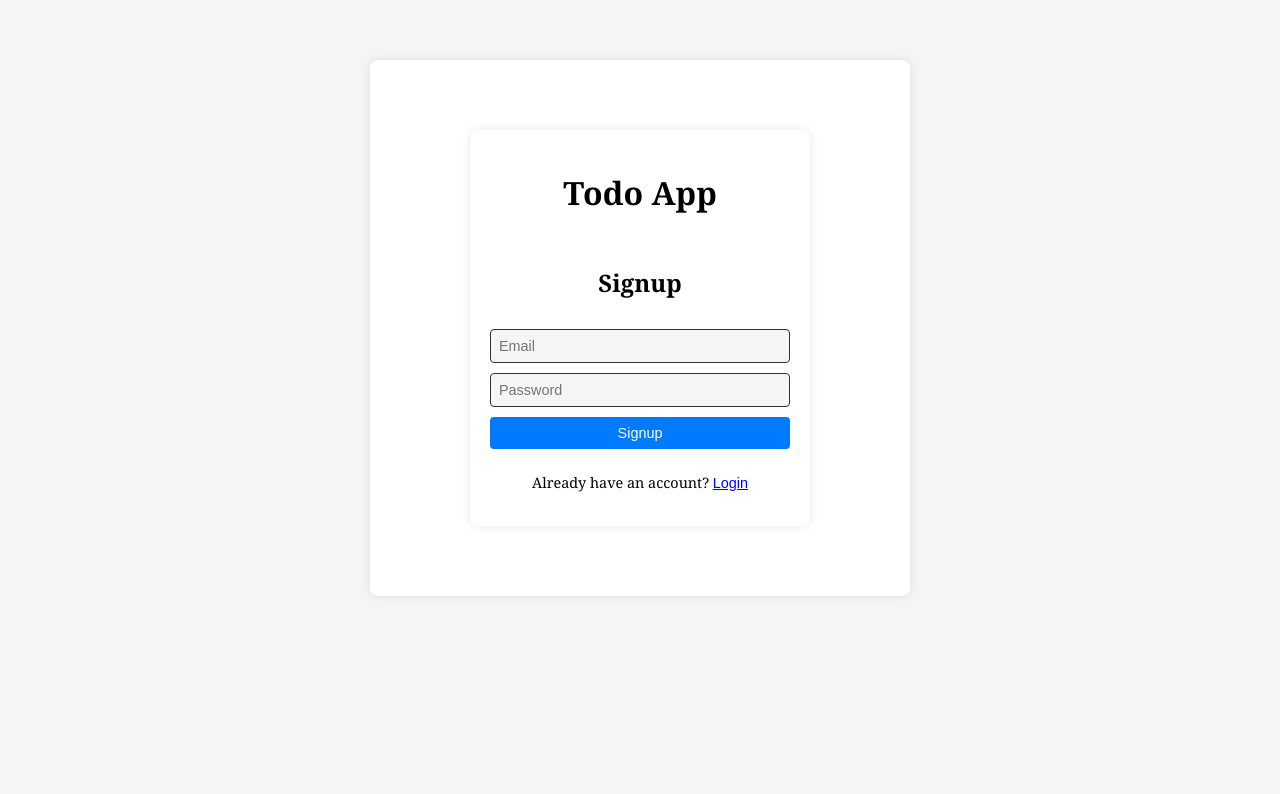
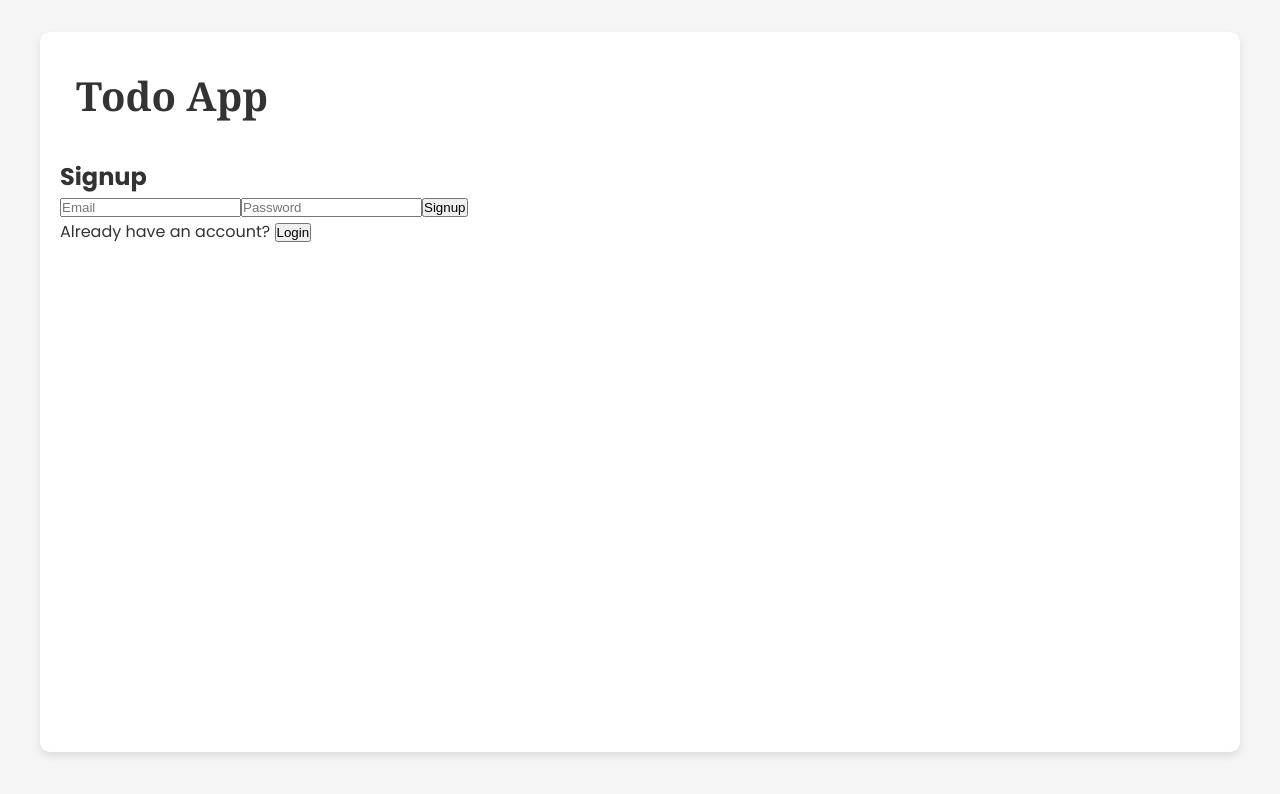
Before and after one commit to Krishna23002/mern-todo-app, a React (Create React App) app in the folder frontend/: page / in a window 1280 px wide. Shown: the top 794 px of the page. Built offline with nearby package versions, Linux system fonts and the light colour scheme.

Commit message:
Frontend change

```diff
--- a/frontend/public/index.html
+++ b/frontend/public/index.html
@@ -1,14 +1,17 @@
 <!DOCTYPE html>
 <html lang="en">
+
 <head>
   <meta charset="utf-8" />
   <link rel="icon" href="%PUBLIC_URL%/favicon.ico" />
   <meta name="viewport" content="width=device-width, initial-scale=1" />
   <meta name="theme-color" content="#000000" />
-    <meta
-      name="description"
-      content="Web site created using create-react-app"
-    />
+  <meta name="description" content="Web site created using create-react-app" />
+  <link rel="preconnect" href="https://fonts.googleapis.com">
+  <link rel="preconnect" href="https://fonts.gstatic.com" crossorigin>
+  <link href="https://fonts.googleapis.com/css2?family=Poppins:wght@100;200;300;400;500;600;700;800;900&display=swap"
+    rel="stylesheet">
+  <link rel="stylesheet" href="https://cdnjs.cloudflare.com/ajax/libs/font-awesome/6.5.1/css/all.min.css" />
   <link rel="apple-touch-icon" href="%PUBLIC_URL%/logo192.png" />
   <!--
       manifest.json provides metadata used when your web app is installed on a
@@ -26,6 +29,7 @@
     -->
   <title>React App</title>
 </head>
+
 <body>
   <noscript>You need to enable JavaScript to run this app.</noscript>
   <div id="root"></div>
@@ -40,4 +44,5 @@
       To create a production bundle, use `npm run build` or `yarn build`.
     -->
 </body>
+
 </html>
--- a/frontend/src/App.css
+++ b/frontend/src/App.css
@@ -1,121 +1,118 @@
+*{
+  padding: 0;
+  margin: 0;
+  box-sizing: border-box;
+}
+
 body {
   background-color: #f5f5f5;
+  color: #333;
+}
+
+.container {
+  max-width: 1200px;
+  margin: 2rem auto;
+  padding: 20px;
+  background-color: white;
+  min-height: 90vh;
+  border-radius: 10px;
+  box-shadow: 0 4px 8px rgba(0, 0, 0, 0.1);
+}
+
+.container h1 {
+  font-size: 2.5rem;
+  padding: 1rem;
+  margin-bottom: 20px;
   font-family:Georgia, 'Times New Roman', Times, serif;
 }
 
-.container {
-  max-width: 500px;
-  margin: 60px auto;
-  background: #ffffff;
-  padding: 20px;
-  border-radius: 8px;
-  box-shadow: 0 0 10px rgba(0, 0, 0, 0.1);
+.top-buttons {
+  display: flex;
+  justify-content: flex-end;
 }
 
-h1 {
-  text-align: center;
+.logoutButton, .clear-btn, .theme-btn {
+  cursor: pointer;
+  margin: 0.5rem;
 }
+
+.logoutButton {
+  background: transparent;
+  border: none;
+  color: #9CA3AF;
+  font-size: 14px;
+}
+
+.logoutButton:hover {
+  color: #111;
+}
+
+.clear-btn {
+  background: transparent;
+  border: none;
+  color: #6B7280;
+  font-size: 14px;
+}
+
+.clear-btn:hover {
+  color: #111;
+}
+
+
+.theme-btn {
+  background: #F3F4F6;
+  color: #374151;
+  border: none;
+  padding: 6px 12px;
+  border-radius: 999px; /* pill */
+  font-size: 14px;
+}
+
 
 .input-box {
   display: flex;
-  justify-content: center;
-  gap: 10px;
-  margin-bottom: 2rem;
+  margin: 20px;
 }
 
 .input-box input {
-  padding: 8px;
-  border-radius: 4px;
-  font-size: 0.9rem;
-  border: 1px solid #333;
-  background-color: #f5f5f5;
+  flex: 1;
+  padding: 10px;
+  font-size: 1rem;
+  border: 1px solid #ccc;
+  border-radius: 5px 0 0 5px;
 }
 
 .input-box button {
+  padding: 10px 16px;
+  font-size: 1rem;
+  border: none;
+  background: #FAD342;
+color: #111;
+  border-radius: 0 5px 5px 0;
   cursor: pointer;
-  padding: 8px 16px;
-  font-size: 0.9rem;
-  background-color: #007bff;
-  color: white;
-  border: none;
-  border-radius: 4px;
 }
 
-ul {
-  margin: 0;           /* remove default margin */
-  padding: 0;          /* remove default padding */
-  list-style: none;    /* remove bullets */
+.todo-list {
+  list-style: none;
+  padding: 0;
 }
 
-
-li {
-  list-style: none;
+.todo-list li {
+  background-color: #f5f5f5;
+  margin-bottom: 10px;
+  padding: 15px;
+  border-radius: 5px;
   display: flex;
+  justify-content: space-between;
   align-items: center;
-  justify-content: space-between;
-  padding: 6px 0;
-  background-color: #f5f5f5;
-  margin: 1rem 0;
 }
 
-ul button {
-  cursor: pointer;
-  background: none;
-  border: none;
-}
-
-.logoutButton{
-    padding: 8px 16px;
-    border-radius: 4px;
-    border: none;
-    background-color: #007bff;
-    color: white;
-    margin-bottom: 1rem;
-}
-
-.authForm{
-    display: flex;
-    flex-direction: column;
-    gap: 10px;
-    max-width: 300px;
-    margin: 50px auto;
-    padding: 20px;
-    background-color: #ffffff;
-    border-radius: 8px;
-    box-shadow: 0 0 10px rgba(0, 0, 0, 0.1);
-    text-align: center;
-}
-
-.authForm input {
-    padding: 8px;
-    border-radius: 4px;
-    font-size: 0.9rem;
-    border: 1px solid #333;
-    background-color: #f5f5f5;
-}
-
-.authBtn {
-    cursor: pointer;
-    padding: 8px 16px;
-    font-size: 0.9rem;
-    background-color: #007bff;
-    color: white;
-    border: none;
-    border-radius: 4px;
-}
-
-.authForm p {
-    font-size: 0.9rem;
-}
-
-.link-btn {
-    background: none;
-  border: none;
-  color: blue;
-  text-decoration: underline;
-  cursor: pointer;
-  padding: 0;
-  font-size: 1em;
+.edit-input {
+  flex: 1;
+  padding: 8px;
+  font-size: 1rem;
+  border: 1px solid #ccc;
+  border-radius: 5px;
 }
 
 .completed {
@@ -123,42 +120,23 @@ ul button {
   color: gray;
 }
 
-.clear-btn {
-  margin-top: 10px;
-  padding: 8px 14px;
-  background: #ff4d4d;
-  color: white;
-  border: none;
-  border-radius: 5px;
-  cursor: pointer;
-  margin-left: 1rem;
+.dark {
+  background-color: #121212;
+  color: #e0e0e0;
 }
 
-.clear-btn:hover {
-  background: #e60000;
+.right button {
+  margin-left: 10px;
+  background: none;
+  border: none;
 }
 
-/* Dark mode */
-.container.dark {
-  background: #121212;
+.header {
+  display: flex;
+  align-items: center;
 }
 
-.container.dark h1{
-  color: #ffffff;
+.date-label {
+  font-size: 14px;
+  color: #6B7280; /* soft gray */
 }
-
-.theme-btn {
-  margin-top: 10px;
-  padding: 8px 14px;
-  background: #333;
-  color: white;
-  border: none;
-  border-radius: 5px;
-  cursor: pointer;
-  margin-left: 1rem;
-}
-
-.container.dark .theme-btn{
-  background: #f5f5f5;
-  color: #121212;
-}
--- a/frontend/src/Todo.js
+++ b/frontend/src/Todo.js
@@ -6,6 +6,7 @@ const Todo = ({ token, setToken }) => {
   const [title, setTitle] = useState("");
   const [editId, setEditId] = useState(null);
   const [editTitle, setEditTitle] = useState("");
+  const [todayLabel, setTodayLabel] = useState("");
 
   const [isDark, setIsDark] = useState(
     localStorage.getItem("theme") === "dark"
@@ -18,6 +19,24 @@ const Todo = ({ token, setToken }) => {
       },
     }).then((res) => setTodos(res.data));
   }, [token]);
+
+  useEffect(() => {
+  if (!token) {
+    window.location.href = "/login";
+  }
+}, [token]);
+
+
+  useEffect(() => {
+    setTodayLabel(getTodayLabel());
+
+    const interval = setInterval(() => {
+      setTodayLabel(getTodayLabel());
+    }, 60000); // updates if day changes while app is open
+
+    return () => clearInterval(interval);
+  }, []);
+
 
   const addTodo = () => {
     axios.post(
@@ -74,7 +93,7 @@ const Todo = ({ token, setToken }) => {
       { title: editTitle },
       {
         headers: {
-            Authorization: `Bearer ${localStorage.getItem("token")}`,
+          Authorization: `Bearer ${token}`, // use the prop token
         },
       }
     )
@@ -89,11 +108,12 @@ const Todo = ({ token, setToken }) => {
     .catch((err) => console.error(err));
 };
 
+
 const clearAllTodos = () => {
   axios
     .delete("https://mern-todo-app-1-zxn7.onrender.com/todos", {
       headers: {
-          Authorization: `Bearer ${localStorage.getItem("token")}`,
+        Authorization: `Bearer ${token}`, // ✅ use prop instead of localStorage
       },
     })
     .then(() => {
@@ -112,16 +132,36 @@ const Todo = ({ token, setToken }) => {
     setToken("");
   };
 
+  function getTodayLabel() {
+    const today = new Date();
+
+    const formatter = new Intl.DateTimeFormat("en-US", {
+      weekday: "short",
+      day: "2-digit",
+      month: "short"
+    });
+
+    return formatter.format(today);
+  }
+
+
+
   return (
     <div className={`container ${isDark ? "dark" : ""}`}>
+      <div className="header">
         <h1>Todo App</h1>
-      <button onClick={logout} className="logoutButton">Logout</button>
+        <span className="date-label">{todayLabel}</span>
+      </div>
+
+      <div className="top-buttons">
         <button className="clear-btn" onClick={clearAllTodos}>
           Clear All
         </button>
         <button className="theme-btn" onClick={toggleTheme}>
           {isDark ? "Light Mode" : "Dark Mode"}
         </button>
+        <button onClick={logout} className="logoutButton">Logout</button>
+      </div>
 
 
 
@@ -161,12 +201,13 @@ const Todo = ({ token, setToken }) => {
 
             <div className="right">
               {editId === todo._id ? (
-                <button onClick={() => saveEdit(todo._id)}>💾</button>
+                <button onClick={() => saveEdit(todo._id)}><i class="fa-solid fa-floppy-disk"></i></button>
               ) : (
-                <button onClick={() => startEdit(todo)}>✏️</button>
+                <button onClick={() => startEdit(todo)}><i class="fa-solid fa-plus"></i></button>
               )}
 
-              <button onClick={() => deleteTodo(todo._id)}>❌</button>
+              <button onClick={() => deleteTodo(todo._id)}><i class="fa-solid fa-xmark"></i>
+              </button>
             </div>
           </li>
         ))}
--- a/frontend/src/index.css
+++ b/frontend/src/index.css
@@ -0,0 +1,3 @@
+body {
+  font-family: 'Poppins', sans-serif;
+}
```
Lines whose indentation alone changed are shown as unchanged.
